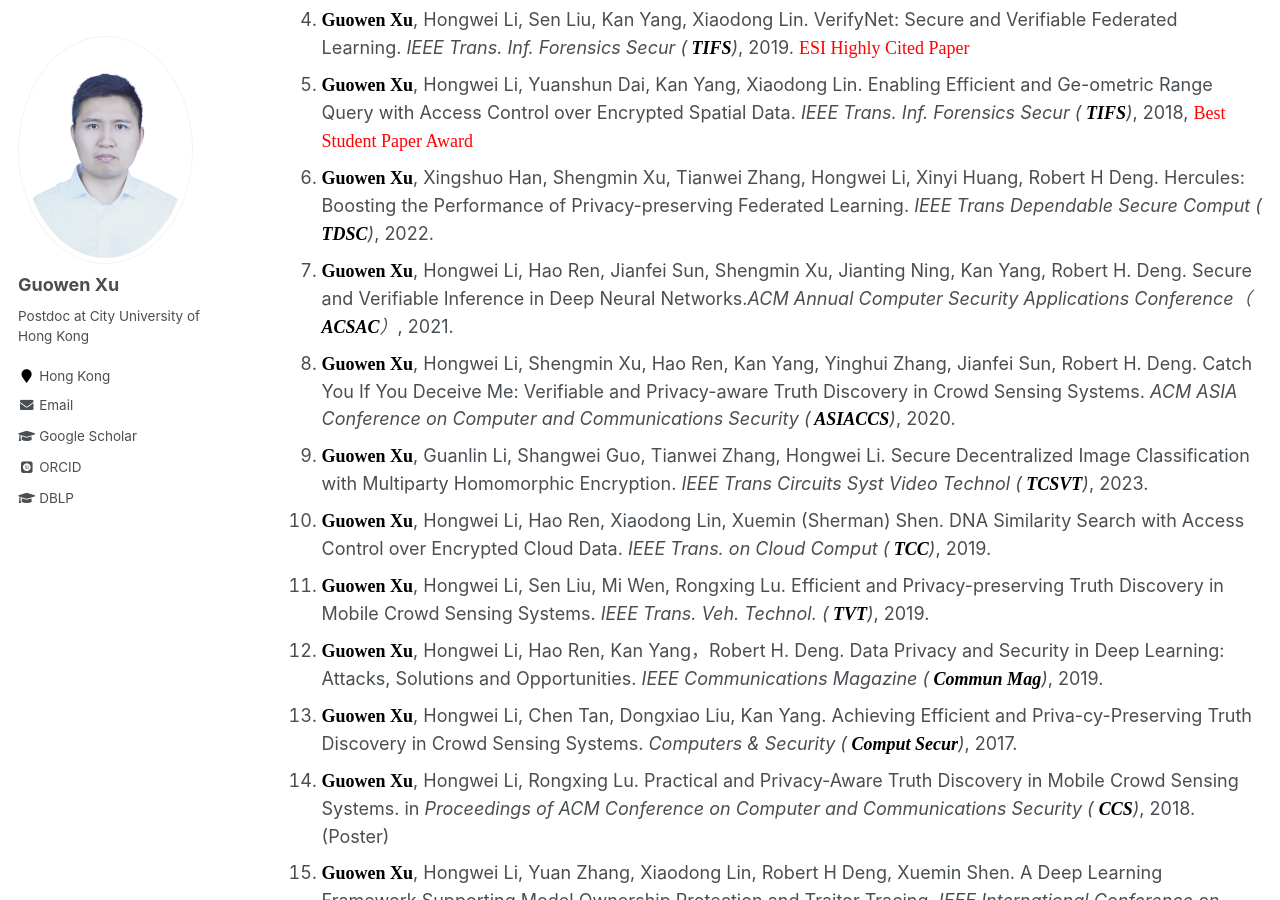
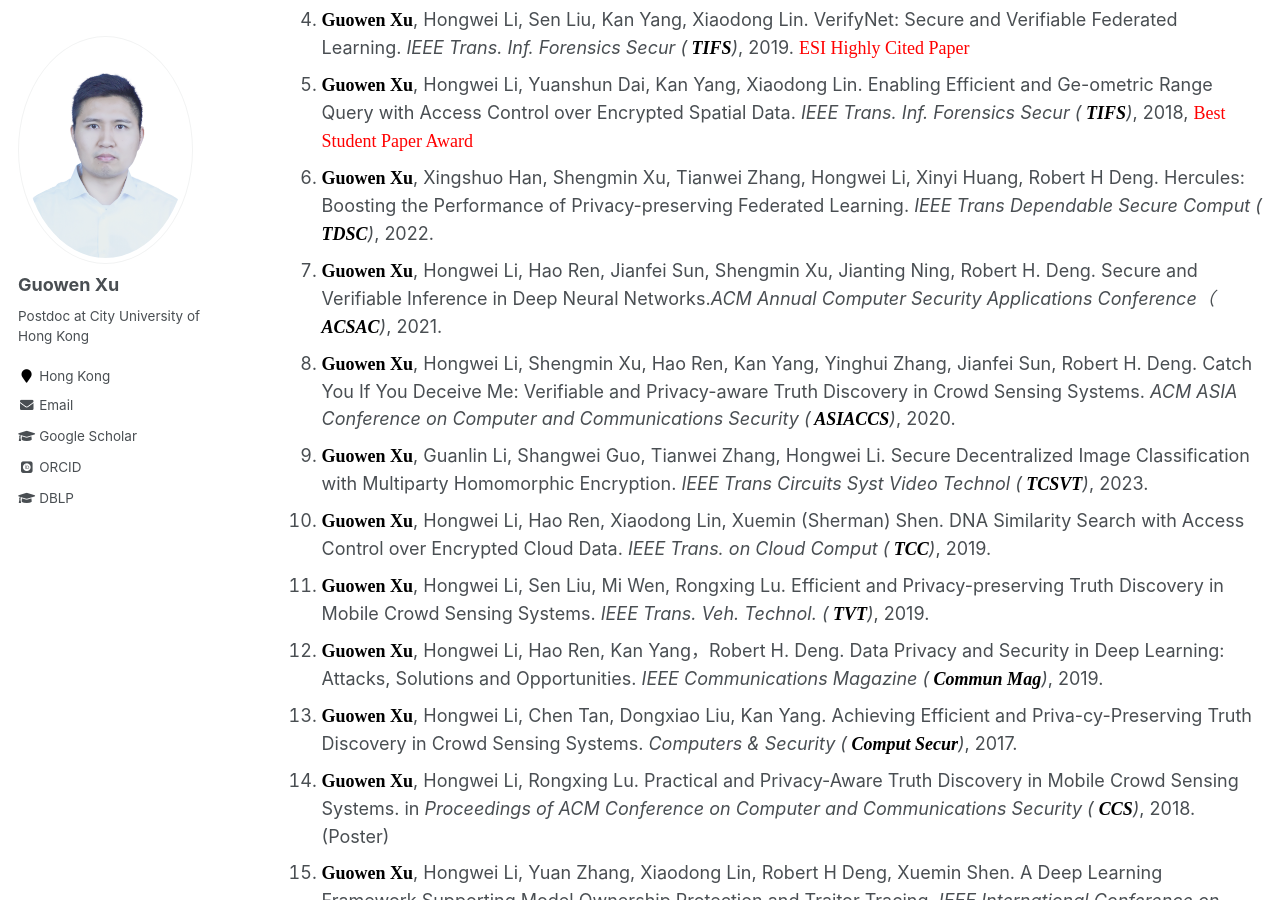
Before and after one commit to Guowen-xu/guowen-xu.github.io, a Jekyll site: the page built from _pages/publications.md, in a window 1280 px wide and 900 px high, scrolled down 588 px. Built offline with Jekyll 4.4.1, drawn with Linux system fonts in a browser that asks for light colours; some web fonts are replaced.

Commit message:
Update publications.md

```diff
--- a/_pages/publications.md
+++ b/_pages/publications.md
@@ -20,7 +20,7 @@ You can find my articles on my [Google Scholar](https://scholar.google.com.hk/ci
 4. **<font face="Times New Roman" color=black size=4> Guowen Xu</font>**, Hongwei Li, Sen Liu, Kan Yang, Xiaodong Lin. VerifyNet: Secure and Verifiable Federated Learning. *IEEE Trans. Inf. Forensics Secur (**<font face="Times New Roman" color=black size=4> TIFS</font>**)*, 2019. <font face="Times New Roman" color=red size=4> ESI Highly Cited Paper</font>
 5. **<font face="Times New Roman" color=black size=4> Guowen Xu</font>**, Hongwei Li, Yuanshun Dai, Kan Yang, Xiaodong Lin. Enabling Efficient and Ge-ometric Range Query with Access Control over Encrypted Spatial Data. *IEEE Trans. Inf. Forensics Secur (**<font face="Times New Roman" color=black size=4> TIFS</font>**)*,  2018, <font face="Times New Roman" color=red size=4> Best Student Paper Award</font>
 6. **<font face="Times New Roman" color=black size=4> Guowen Xu</font>**, Xingshuo Han, Shengmin Xu, Tianwei Zhang, Hongwei Li, Xinyi Huang, Robert H Deng. Hercules: Boosting the Performance of Privacy-preserving Federated Learning. *IEEE Trans Dependable Secure Comput (**<font face="Times New Roman" color=black size=4> TDSC</font>**)*, 2022.
-7. **<font face="Times New Roman" color=black size=4> Guowen Xu</font>**, Hongwei Li, Hao Ren, Jianfei Sun, Shengmin Xu, Jianting Ning,  Kan Yang, Robert H. Deng. Secure and Verifiable Inference in Deep Neural Networks.*ACM Annual Computer Security Applications Conference（**<font face="Times New Roman" color=black size=4> ACSAC</font>**）*, 2021.
+7. **<font face="Times New Roman" color=black size=4> Guowen Xu</font>**, Hongwei Li, Hao Ren, Jianfei Sun, Shengmin Xu, Jianting Ning, Robert H. Deng. Secure and Verifiable Inference in Deep Neural Networks.*ACM Annual Computer Security Applications Conference（**<font face="Times New Roman" color=black size=4> ACSAC</font>**)*, 2021.
 8. **<font face="Times New Roman" color=black size=4> Guowen Xu</font>**, Hongwei Li, Shengmin Xu, Hao Ren, Kan Yang, Yinghui Zhang, Jianfei Sun, Robert H. Deng. Catch You If You Deceive Me: Verifiable and Privacy-aware Truth Discovery in Crowd Sensing Systems. *ACM ASIA Conference on Computer and Communications Security (**<font face="Times New Roman" color=black size=4> ASIACCS</font>**)*, 2020.
 9. **<font face="Times New Roman" color=black size=4> Guowen Xu</font>**, Guanlin Li, Shangwei Guo, Tianwei Zhang, Hongwei Li. Secure Decentralized Image Classification with Multiparty Homomorphic Encryption. *IEEE Trans Circuits Syst Video Technol (**<font face="Times New Roman" color=black size=4> TCSVT</font>**)*, 2023.
 10. **<font face="Times New Roman" color=black size=4> Guowen Xu</font>**, Hongwei Li, Hao Ren, Xiaodong Lin, Xuemin (Sherman) Shen. DNA Similarity Search with Access Control over Encrypted Cloud Data. *IEEE Trans. on Cloud Comput (**<font face="Times New Roman" color=black size=4> TCC</font>**)*, 2019.
```
